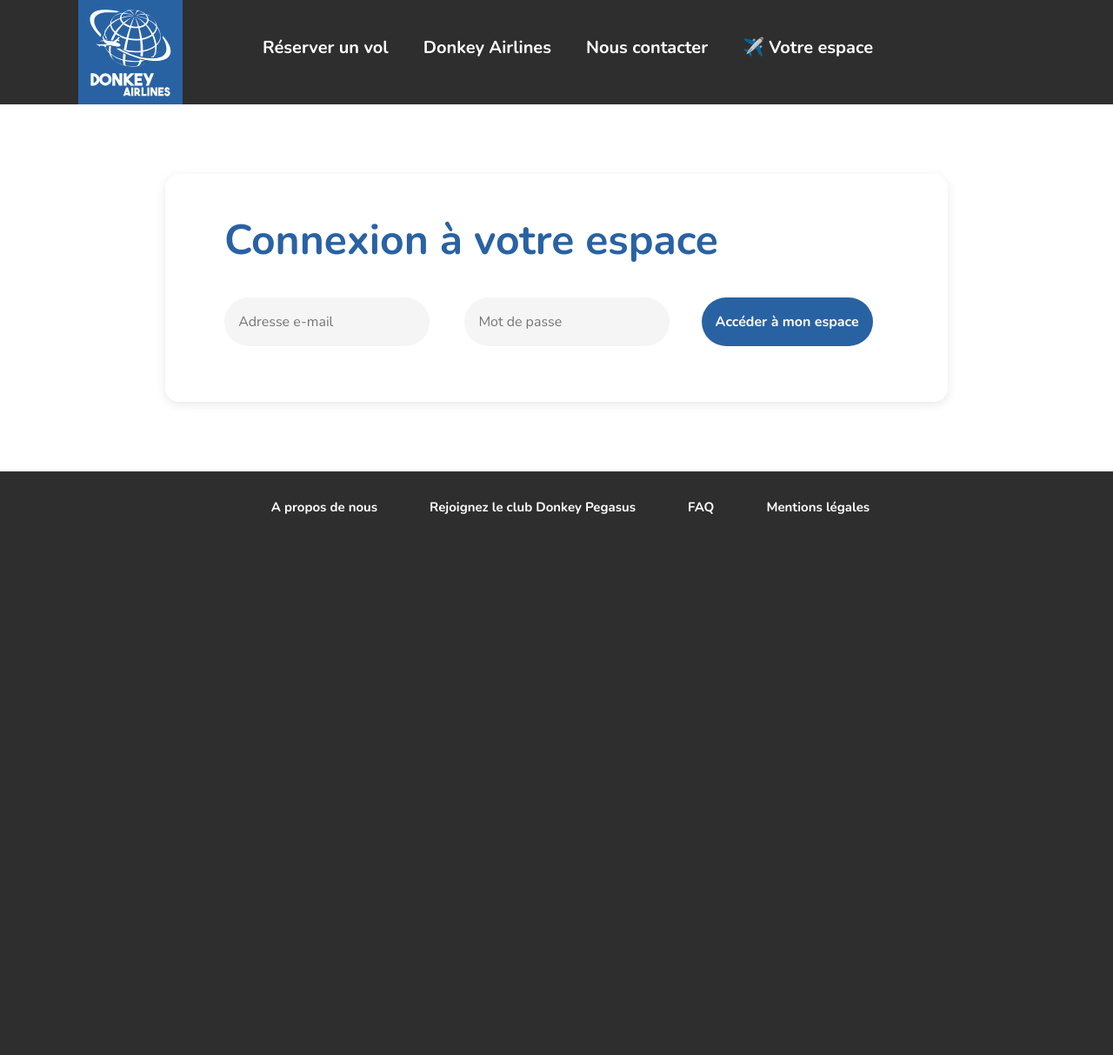
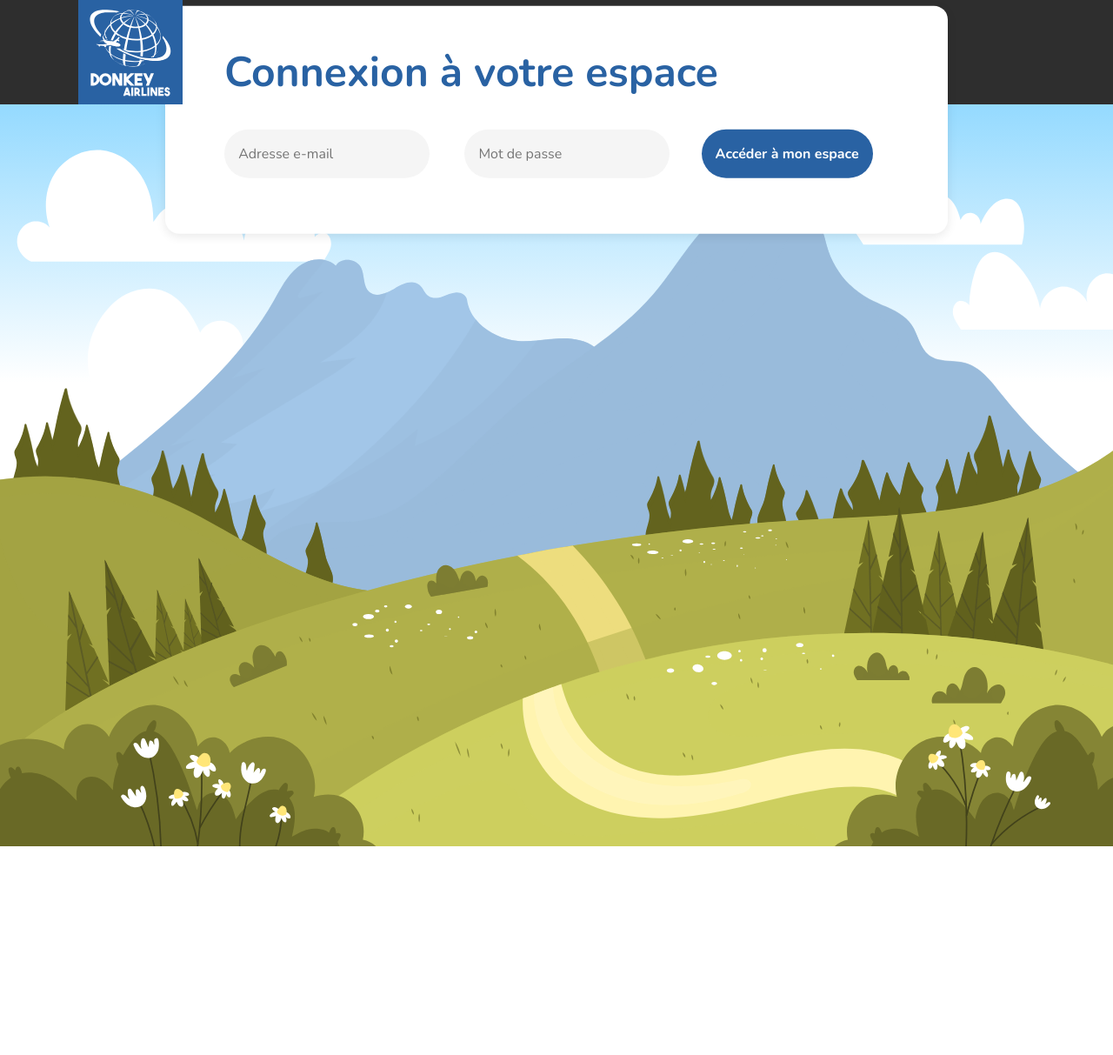
Before and after one commit to selimgomri/DonkeyAir, a PHP site: page /loginpage.php in a window 1280 px wide. Shown: the top 1213 px of the page at 87% size. Before the commit the page ends 591 px from the top, so only its background shows below. Run offline with PHP 8.4, Linux system fonts and the light colour scheme.

Commit message:
Putting new backgrounds on login booking and index pages

```diff
--- a/fancy.css
+++ b/fancy.css
@@ -75,6 +75,7 @@ a:hover {
     background-color: white;
     width: 900px;
     padding: 3rem;
+    transform: translateY(-400%);
     margin: auto;
 }
 
--- a/loginpage.php
+++ b/loginpage.php
@@ -21,6 +21,9 @@
                 <li class="connection"> <a class="login" href="/loginpage.php">✈️ Votre espace</a></li>
             </ul>
         </nav>
+        <div class="banner">
+            <img id="skyBanner" src="/media/vectorBackground3.svg" alt="backgroundVector" />
+        </div>
 
     </header>
 
```
